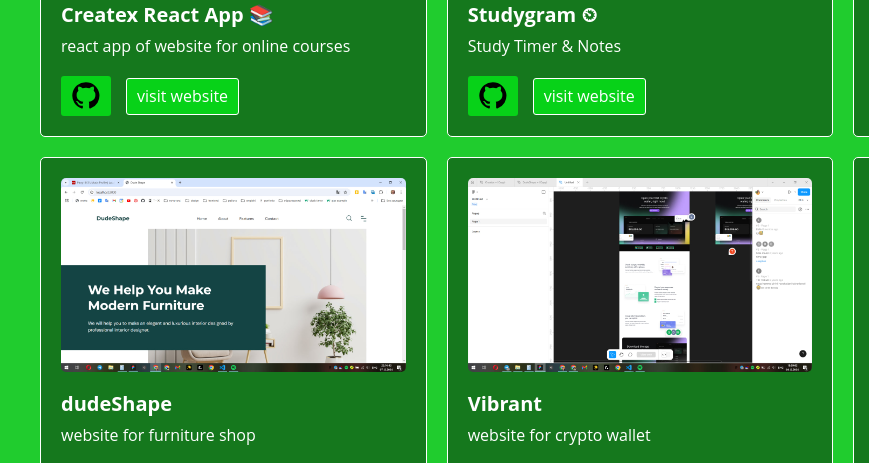
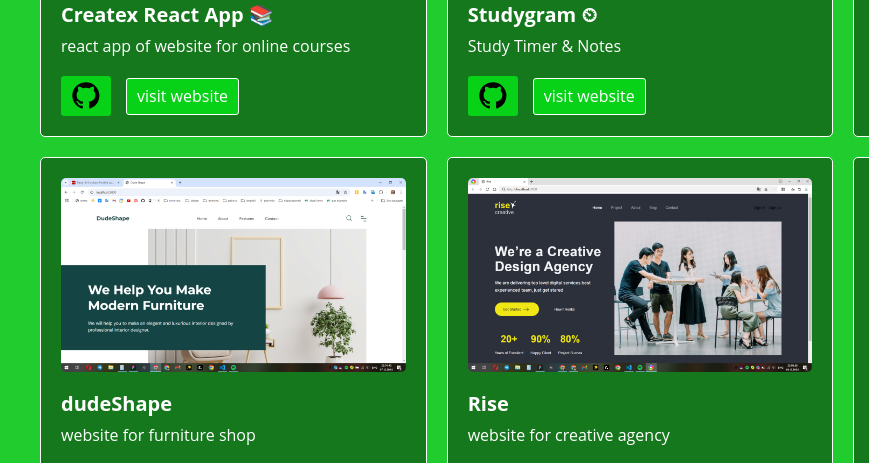
Before and after one commit to progdidi/myworks, a website: page app/index.html in a window 1280 px wide. Shown: the part 2022-2485 px from the top of the page, 0-869 px from the left. Drawn offline with Linux system fonts and the light colour scheme.

Commit message:
feat: feat works items

```diff
--- a/app/index.html
+++ b/app/index.html
@@ -93,15 +93,15 @@
                     </div>
                 </div>
 
-                <!-- VIBRANT -->
+                <!-- RISE -->
                 <div class="works-item">
-                    <img src="images/works/vibrant.jpg" alt="" class="works-item__img">
-                    <h4 class="works-item__title">Vibrant</h4>
-                    <p class="works-item__descr">website for crypto wallet</p>
+                    <img src="images/works/rise.jpg" alt="" class="works-item__img">
+                    <h4 class="works-item__title">Rise</h4>
+                    <p class="works-item__descr">website for creative agency</p>
                     <div class="works-item__links">
 
-                        <a href="https://github.com/progdidi/vibrant" class="works-item__link gh" target="_blank"><img src="icons/gh.svg" alt="" class="works-item__link-img"></a>
-                        <a href="https://progdidi.github.io/vibrant/app" class="works-item__link">visit website</a>
+                        <a href="https://github.com/progdidi/rise" class="works-item__link gh" target="_blank"><img src="icons/gh.svg" alt="" class="works-item__link-img"></a>
+                        <a href="https://progdidi.github.io/rise/app" class="works-item__link">visit website</a>
                     </div>
                 </div>
 
```
Also changed, not shown: app/images/works/rise.jpg (added).
